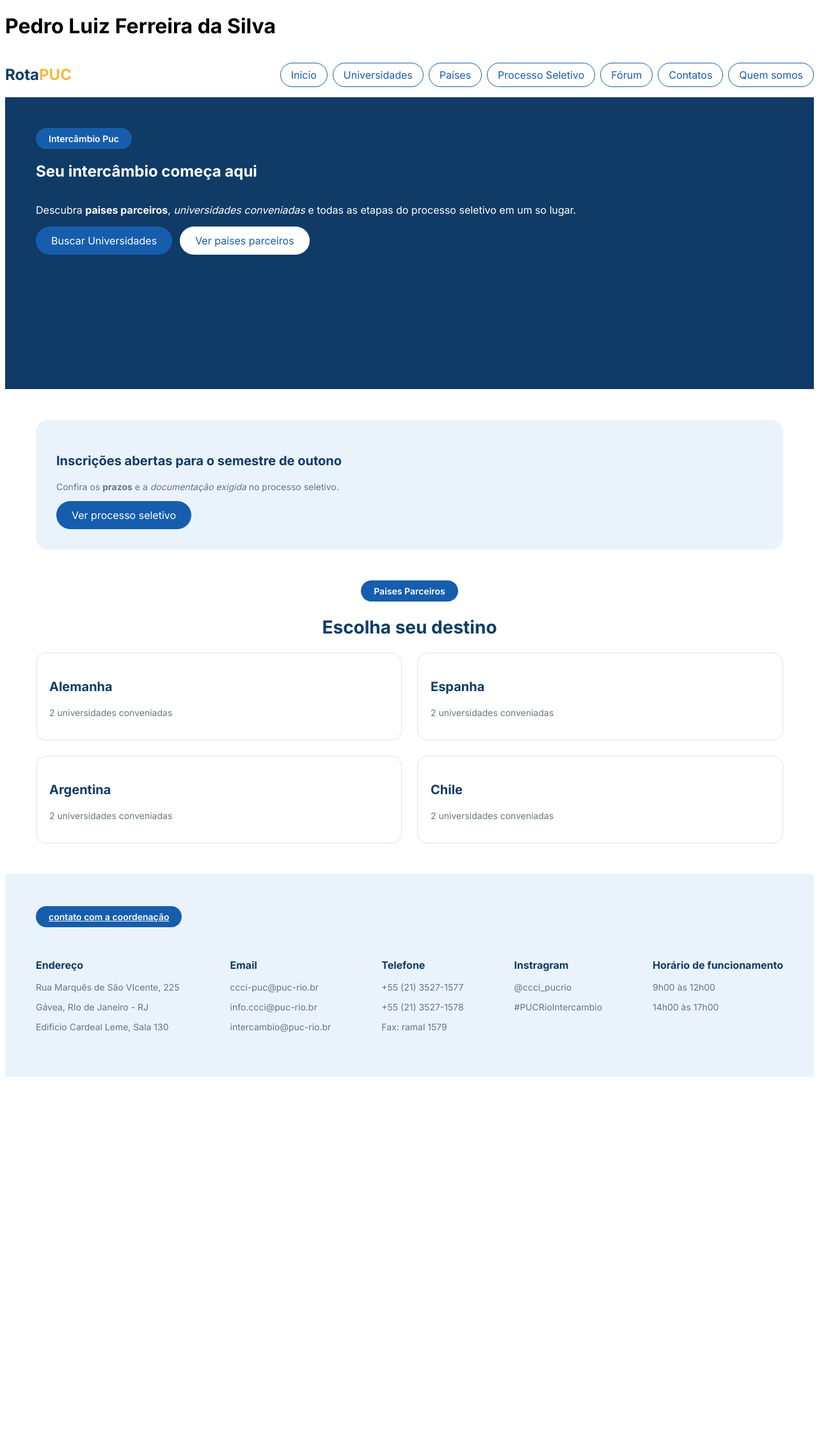
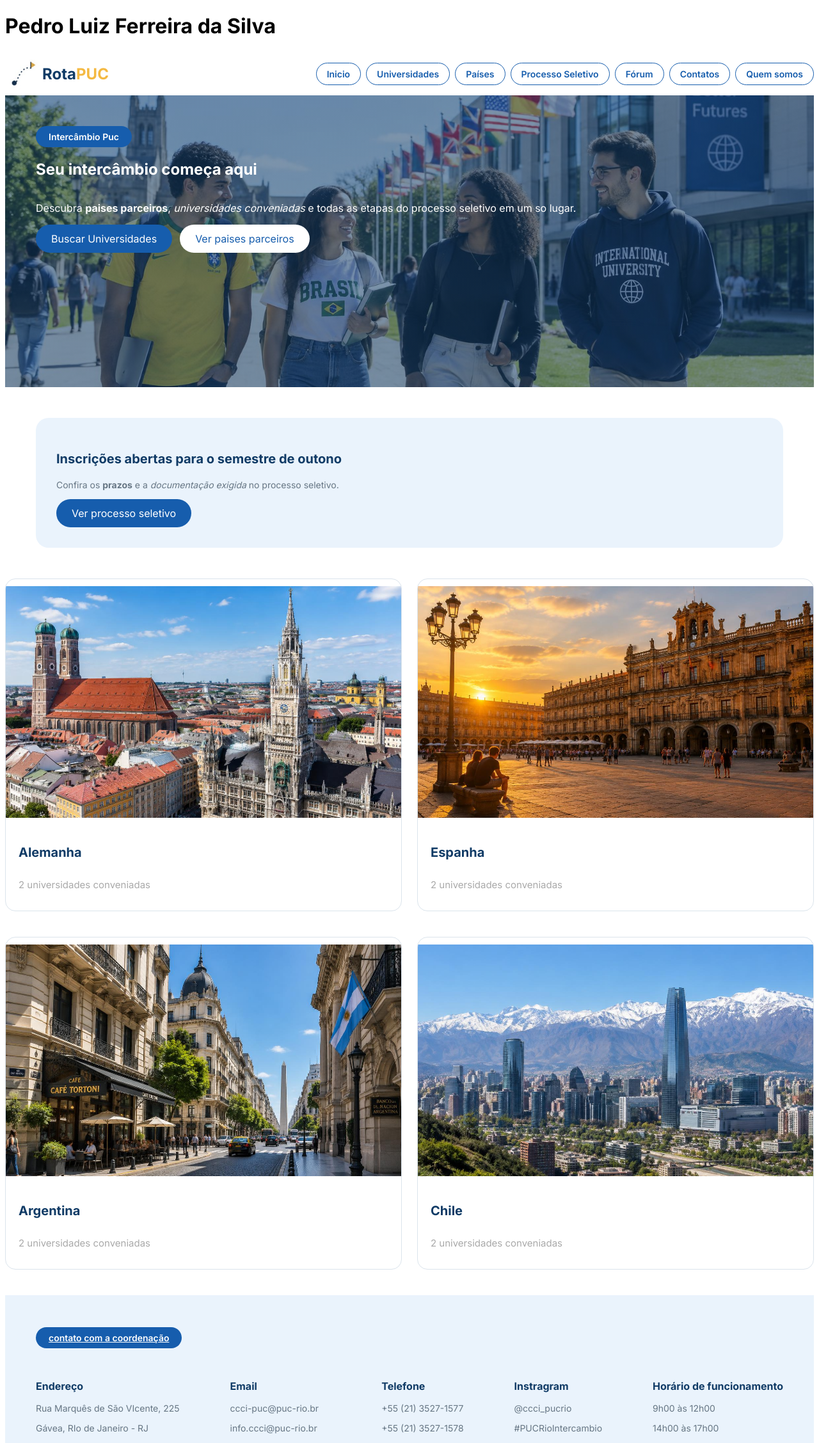
Before and after one commit to StarksPedro/ENG4021-33D-2026.2-repo, a Python web app: template Sprint4/templates/Pedro/html-paginas-pedro/index.html in a window 1280 px wide. Shown: the top 2255 px of the page at 64% size. Before the commit the page ends 1683 px from the top, so only its background shows below. Run offline with Jinja, Linux system fonts and the light colour scheme; the template is opened without the code that fills it, so the values that code supplies are empty.

Commit message:
Adicionei imagens e atualizei tela

```diff
--- a/Sprint4/static/css/Pedro/inicio.css
+++ b/Sprint4/static/css/Pedro/inicio.css
@@ -22,6 +22,8 @@ nav a{
     border-radius:999px;
     color:#165dad;
     text-decoration:none;
+    font-weight: 600;
+    font-size: 14px;
 }
 
 .logo {
@@ -29,6 +31,8 @@ nav a{
     font-weight: 700;
     color:#103b66;
     text-decoration:none;
+    display: flex;
+    align-items: center;
 }
 
 .logo span{
@@ -42,7 +46,7 @@ nav a{
     display:flex;
     flex-direction: column;
     align-items: flex-start;
-    background-image: linear-gradient(rgba(16,59,102,0.55)),rgba(16,59,102,0.55),url(hero.jpg);
+    background-image: linear-gradient(rgba(16,59,102,0.55),rgba(16,59,102,0.55)),url(hero.jpg);
     background-size: cover;
     background-position: center;
     min-height: 360px;
@@ -128,38 +132,46 @@ nav a{
     align-items: center;
 }
 
-.titulo-paises{
-    color:#103b66;
-    font-size: 28px;
+.continentes{
+    display: flex;
+    flex-direction: row;
+    gap: 24px;
+    width: 100%
 }
-
-.cards{
+.card-pais{
     display: flex;
-    flex-wrap: wrap;
-    gap: 24px;
+    flex-direction: column;
+    box-sizing: border-box;
+    border-radius: 16px;
+    border: 1px solid #dbe4ec;
+    width: calc(50% - 12px);
+    justify-content: space-around;
+    overflow: hidden;
+    height: 65vh;
+    margin-bottom: 40px;
 }
-
-.card{
-    box-sizing: border-box;
-    width: calc(50% - 12px);
-    border:1px solid #dbe4ec;
-    border-radius: 16px;
-    overflow:hidden;
-    text-decoration: none;
+.card-pais > * {
+    margin-top: 0;
+    margin-bottom: 0;
 }
-
+.titulos-paises{
+    font-size: 20px;
+    margin-left: 20px;
+    margin-top: 20px;
+    margin-bottom: 7px;
+    color: #103b66;
+}
+.card-pais img{
+    display: block;
+    object-fit: cover;
+    width: 100%;
+    height: 70%;
+}
 .card-texto{
-    padding: 20px;
-}
-
-.card h3{
-    color:#103b66;
-    font-size: 20px;
-}
-
-.card-texto p{
-     color:#667684;
-     font-size: 14px;
+    font-size: 15px;
+    margin-left: 20px;
+    margin-bottom: 20px;
+    color: darkgrey;
 }
 
 mark {
--- a/Sprint4/static/css/Pedro/universidades.css
+++ b/Sprint4/static/css/Pedro/universidades.css
@@ -22,6 +22,8 @@ nav a{
     border-radius:999px;
     color:#165dad;
     text-decoration:none;
+    font-weight: 600;
+    font-size: 14px;
 }
 
 .logo {
@@ -29,6 +31,8 @@ nav a{
     font-weight: 700;
     color:#103b66;
     text-decoration:none;
+    display: flex;
+    align-items: center;
 }
 
 .logo span{
--- a/Sprint4/templates/Pedro/html-paginas-pedro/index.html
+++ b/Sprint4/templates/Pedro/html-paginas-pedro/index.html
@@ -13,7 +13,7 @@
     <h1>Pedro Luiz Ferreira da Silva</h1>
     <header>
         <a href="#" class= 'logo'>
-          <!-- <img src="https://drive.google.com/file/d/1YxDBm-TsWUHwISNXYATHCInP9VnZ7vqp/view?usp=sharing" alt="Logo do RotaPUC" width="58">-->
+          <img src="../../../static/css/Manu/logo.jpg" alt="Logo do RotaPUC" width="58">
             Rota<span>PUC</span>
         </a>
         <nav>
@@ -61,37 +61,29 @@
         <a href="#" class='botao-azul'>Ver processo seletivo</a>
     </section>
 
-    <section class="paises">
-        <div class="centro">
-            <span class="selo">Paises Parceiros</span>
-            <h2 class="titulo-paises">Escolha seu destino</h2>
+    <section class="continentes">
+        <div class="card-pais">
+            <img src="../../../static/css/Pedro/alemanha.jpg">
+            <h4 class="titulos-paises">Alemanha</h4>
+            <p class="card-texto">2 universidades conveniadas</p>
         </div>
-         <div class="cards">
-            <a class="card" href=#>
-                <div class="card-texto">
-                    <h3>Alemanha</h3>
-                    <p>2 universidades conveniadas</p>
-                </div>
-            </a>
-            <a class="card" href=#>
-                <div class="card-texto">
-                    <h3>Espanha</h3>
-                    <p>2 universidades conveniadas</p>
-                </div>
-            </a>
-            <a class="card" href=#>
-                <div class="card-texto">
-                    <h3>Argentina</h3>
-                    <p>2 universidades conveniadas</p>
-                </div>
-            </a>
-            <a class="card" href=#>
-                <div class="card-texto">
-                    <h3>Chile</h3>
-                    <p>2 universidades conveniadas</p>
-                </div>
-            </a>
-         </div>
+        <div class="card-pais">
+            <img src="../../../static/css/Pedro/espanha.jpg">
+            <h4 class="titulos-paises">Espanha</h4>
+            <p class="card-texto">2 universidades conveniadas</p>
+        </div>
+    </section>
+    <section class="continentes">
+        <div class="card-pais">
+            <img src="../../../static/css/Pedro/argentina.jpg">
+            <h4 class="titulos-paises">Argentina</h4>
+            <p class="card-texto">2 universidades conveniadas</p>
+        </div>
+        <div class="card-pais">
+            <img src="../../../static/css/Pedro/chile.jpg">
+            <h4 class="titulos-paises">Chile</h4>
+            <p class="card-texto">2 universidades conveniadas</p>
+        </div>
     </section>
 
    <footer class="rodape">
--- a/Sprint4/templates/Pedro/html-paginas-pedro/index2.html
+++ b/Sprint4/templates/Pedro/html-paginas-pedro/index2.html
@@ -13,7 +13,7 @@
     <h1>Pedro Ferreira</h1>
     <header>
         <a href="#" class= 'logo'>
-          <!-- <img src="https://drive.google.com/file/d/1YxDBm-TsWUHwISNXYATHCInP9VnZ7vqp/view?usp=sharing" alt="Logo do RotaPUC" width="58">-->
+          <img src="../../../static/css/Manu/logo.jpg" alt="Logo do RotaPUC" width="58">
             Rota<span>PUC</span>
         </a>
         <nav>
```
